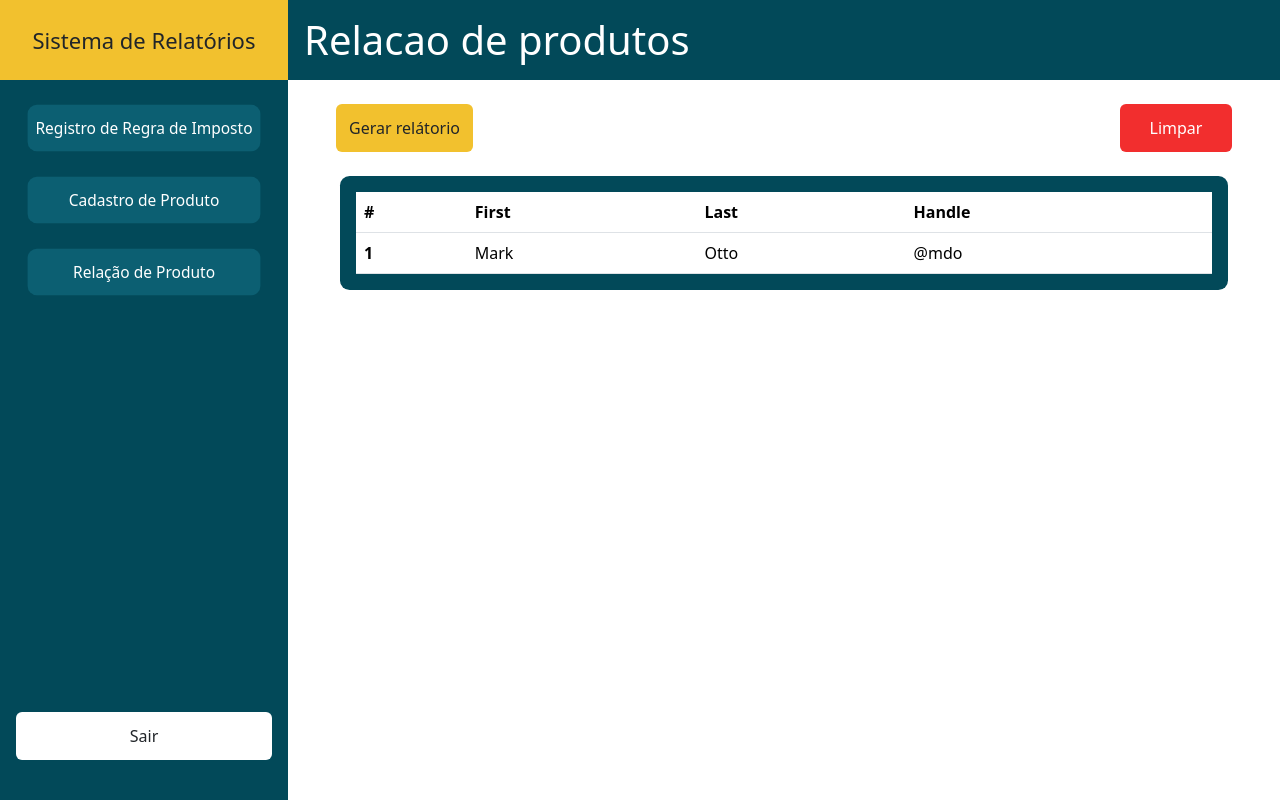
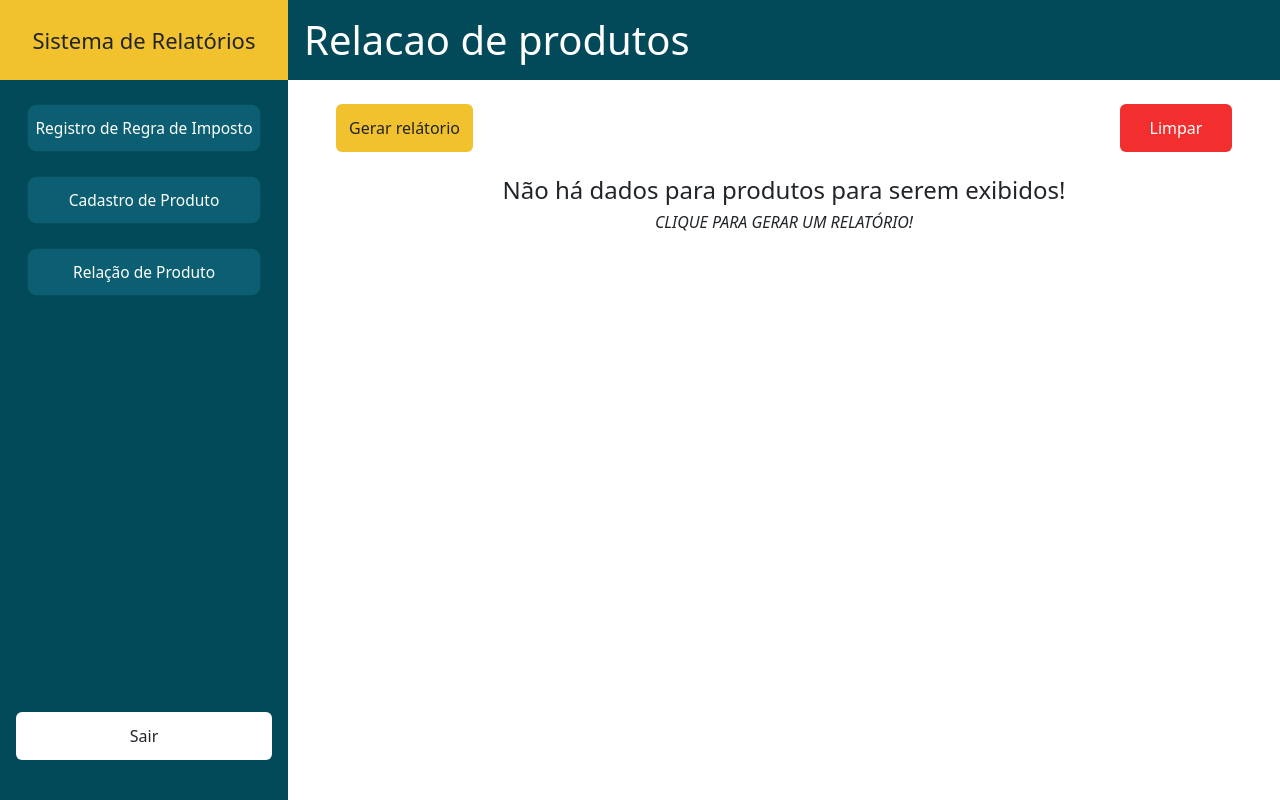
Before and after one commit to jackson-almeida/reporting-system, an Angular app: page /relacao-produto in a window 1280 px wide. Built offline with nearby package versions, Linux system fonts and the light colour scheme.

Commit message:
Integrado tela de relação de produto

```diff
--- a/src/app/pages/product-registration/product-registration.component.ts
+++ b/src/app/pages/product-registration/product-registration.component.ts
@@ -47,7 +47,9 @@ export class ProductRegistrationComponent implements OnInit, AfterViewInit {
 
   handleClickCreateProduct() {
     this.service.create(this.productForm.value).subscribe(
-      () => alert('Produto adicioado com sucesso!'),
+      () => {
+        alert('Produto adicioado com sucesso!')
+      },
       () => alert('Falha ao adicionar produto!')
     );
     console.log(this.productForm.value)
--- a/src/app/pages/product-registration/product-registration.service.ts
+++ b/src/app/pages/product-registration/product-registration.service.ts
@@ -17,7 +17,6 @@ export class ProductRegitrationService {
   }
 
   getProductByCode(code: number) {
-    console.log(code)
     return this.http.get<ProductRegistration[]>(`${this.API}/${code}`);
   }
 
--- a/src/app/pages/product-relationship/product-relationship.component.html
+++ b/src/app/pages/product-relationship/product-relationship.component.html
@@ -1,26 +1,30 @@
 <div class="">
   <div class="d-flex justify-content-between">
-      <button class="btn btn-generate">Gerar relátorio</button>
-      <button class="btn btn-clear">Limpar</button>
+      <button class="btn btn-generate" (click)="generate()">Gerar relátorio</button>
+      <button class="btn btn-clear" (click)="clear()">Limpar</button>
   </div>
 
   <div class="my-4 mx-1 row">
-    <div class="col-md table-area">
+    <div *ngIf="productList.length == 0">
+      <h4 class="text-center">Não há dados para produtos para serem exibidos!</h4>
+      <h6 class="text-center"><i>CLIQUE PARA GERAR UM RELATÓRIO!</i></h6>
+    </div>
+    <div class="col-md table-area" *ngIf="productList.length > 0">
       <table class="table">
         <thead>
           <tr>
-            <th scope="col">#</th>
-            <th scope="col">First</th>
-            <th scope="col">Last</th>
-            <th scope="col">Handle</th>
+            <th scope="col">Código</th>
+            <th scope="col">Nome</th>
+            <th scope="col">Preço de custo</th>
+            <th scope="col">Preço de venda</th>
           </tr>
         </thead>
         <tbody>
-          <tr>
-            <th scope="row">1</th>
-            <td>Mark</td>
-            <td>Otto</td>
-            <td>@mdo</td>
+          <tr *ngFor="let product of productList">
+            <th scope="row">{{ product.code }}</th>
+            <td>{{ product.name }}</td>
+            <td>{{ product.custPrice }}</td>
+            <td>{{ product.custSale }}</td>
           </tr>
         </tbody>
       </table>
--- a/src/app/pages/product-relationship/product-relationship.component.ts
+++ b/src/app/pages/product-relationship/product-relationship.component.ts
@@ -1,4 +1,6 @@
 import { Component } from '@angular/core';
+import { ProductRegistration } from '../product-registration/product-registration.interface';
+import { ProductRegitrationService } from '../product-registration/product-registration.service';
 
 @Component({
   selector: 'product-relationship-component',
@@ -6,4 +8,23 @@ import { Component } from '@angular/core';
   styleUrls: ['./product-relationship.component.scss']
 })
 export class ProductRelationshipComponent {
+
+  productList: ProductRegistration[] = [];
+
+  constructor(
+    private productService: ProductRegitrationService
+  ) {}
+
+  generate() {
+    this.productService.get().subscribe(
+      (success) => {
+        this.productList = success;
+      },
+      () => alert('Falha ao receber lista de produtos!')
+    );
+  }
+
+  clear() {
+    this.productList = [];
+  }
 }
--- a/src/app/pages/tax-rule-registration/tax-rule-registration.service.ts
+++ b/src/app/pages/tax-rule-registration/tax-rule-registration.service.ts
@@ -20,7 +20,7 @@ export class TaxRuleRegitrationService {
     return this.http.get<TaxRuleRegistration[]>(`${this.API}/${code}`);
   }
 
-  create(taxRuleRegistration : any) {
+  create(taxRuleRegistration: any) {
     return this.http.post(this.API, taxRuleRegistration);
   }
 
```
